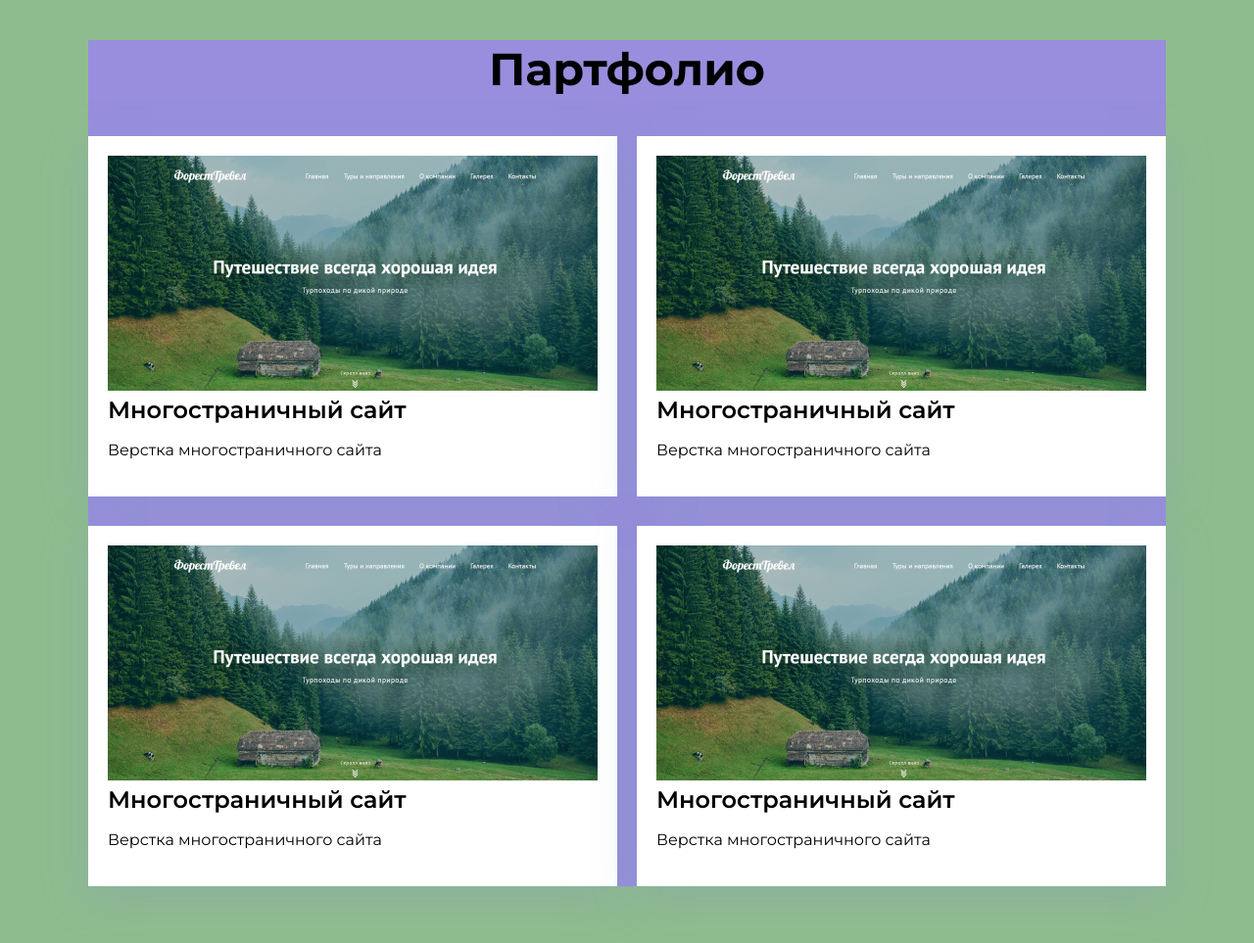
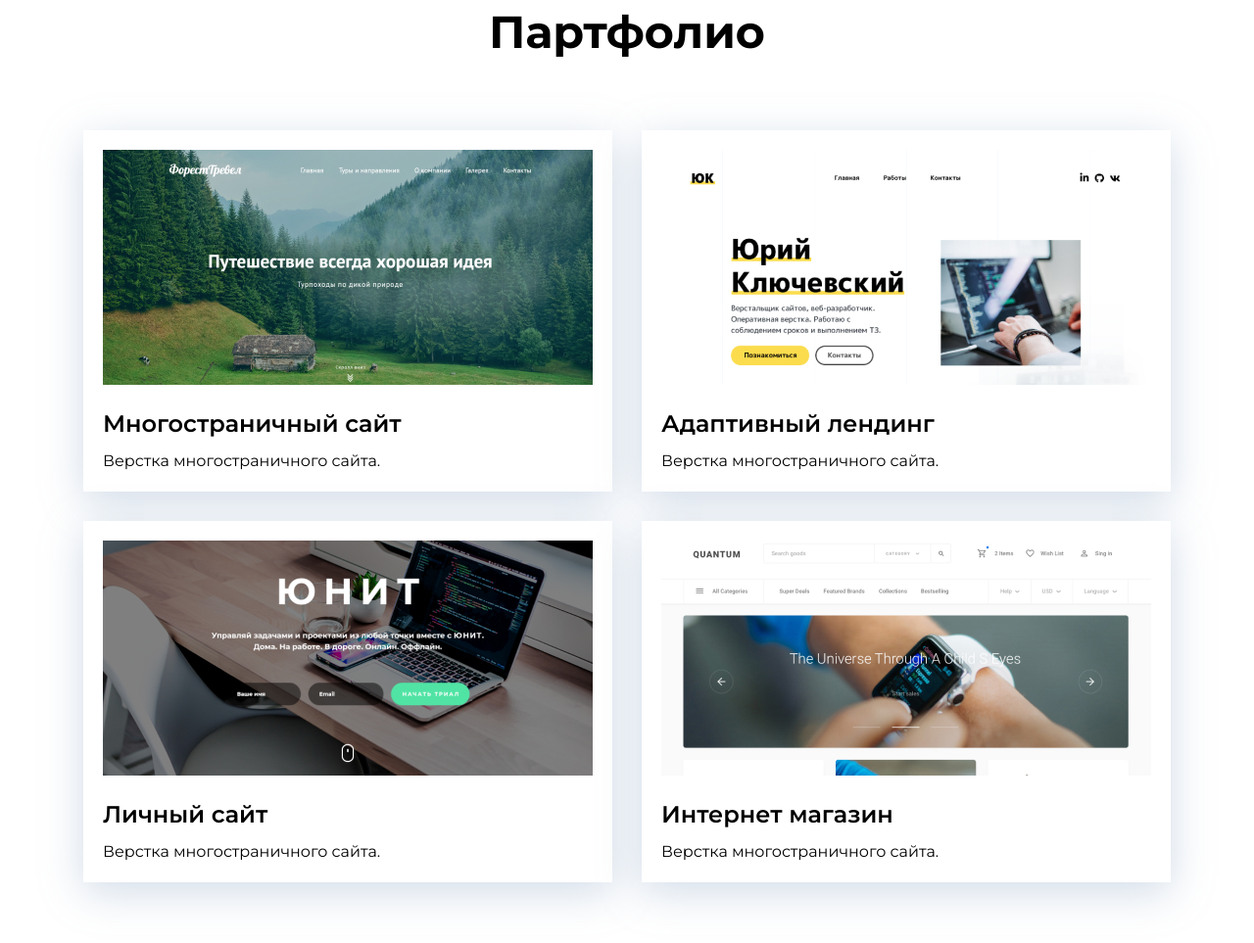
Before and after one commit to Front-Dru/web-html, a plain HTML site: page index.html in a window 1280 px wide. Shown: the part 877-1840 px from the top of the page at 98% size. Drawn offline with Linux system fonts and the light colour scheme.

Commit message:
mod-portfolio

```diff
--- a/css/main.css
+++ b/css/main.css
@@ -1,116 +1,132 @@
-*{
+* {
+    box-sizing: border-box;
+}
 
-    box-sizing: border-box;
+html {
+    scroll-behavior: smooth;
+}
 
-}
 body {
     margin: 0;
     font-family: 'Montserrat', sans-serif;
+    color: #000000;
+}
 
+img {
+    max-width: 100%;
 }
+
 .container {
-    max-width:  1100px;
+    max-width: 1140px;
     margin-left: auto;
     margin-right: auto;
-    background-color:rgb(152, 142, 221) ;
+    padding-left: 15px;
+    padding-right: 15px;
 }
 
+.none {
+    display: none !important;
+}
 
+/* Header */
 
 .header {
+    position: relative;
+    /* Определяем модель flex-box для блока .header */
     display: flex;
-    flex-direction:column ;
-    justify-content: center;
-    align-items: center;
-    position: relative;
+    flex-direction: column; /* Выстраиваем flex-элементы в колонку, основная ось - Y */
+    justify-content: center; /* Выравнивание по основной оси */
+    align-items: center; /* Выравнивание по поперечной оси */
 
-    margin: 0;
     width: 100%;
     height: 100vh;
-    background-color: #71a1e0;
-    background-image:url(./../img/header-img/header-bg.jpg);
+
+    background-color: #556983;
+    background-image: url("./../img/header-img/header-bg.jpg");
     background-size: cover;
     background-position: center;
 }
+
 .header-title {
     margin: 0;
     margin-bottom: 25px;
     font-weight: 700;
+    font-size: 56px;
     line-height: 130%;
     text-align: center;
     color: #FFFFFF;
+}
 
-}
-.Header-subtitle{
-    font-style: normal;
-    font-weight: 700;
+.header-subtitle {
+    margin: 0;
+    font-weight: bold;
     font-size: 16px;
     line-height: 150%;
-
     text-align: center;
     letter-spacing: 0.2em;
     text-transform: uppercase;
+    color: #FFFFFF;
+}
 
-    color: #FFFFFF;
-
-
-}
-.header-arrow{
+.header-arrow {
     width: 48px;
     height: 48px;
+
     position: absolute;
     bottom: 30px;
     left: 50%;
     transform: translate(-50%, 0);
 }
-/*Portfolio*/
-.portfolio{
-    background-color: darkseagreen;
+
+/* Portfolio */
+
+.portfolio {
     padding-top: 80px;
     padding-bottom: 115px;
 }
-.portfolio-header{
 
-
+.portfolio-header {
+    margin: 0;
+    margin-bottom: 70px;
     font-weight: 700;
     font-size: 46px;
     line-height: 130%;
-color: #000;
-
     text-align: center;
-}
-.portfolio-cards-wrapper{
-    display: flex;
-    flex-wrap:wrap ;
-    justify-content: space-between;
-
-}
-.card{
-    margin-bottom: 30px;
-    background-color: #FFFFFF;
-    min-width: 540px;
-    box-shadow: 0px 10px 40px rgba(126, 155, 189, 0.35);
-    padding: 20px;
+    color: #000000;
 }
 
-.card:last-child ,.card:nth-last-child(2){
+.portfolio-cards-wrapper {
+    display: flex;
+    flex-wrap: wrap;
+    justify-content: space-between;
+}
+
+.card {
+    margin-bottom: 30px;
+    padding: 20px;
+    max-width: 540px;
+    background-color: white;
+    box-shadow: 0px 10px 40px rgba(126, 155, 189, 0.35);
+}
+
+.card:last-child, .card:nth-last-child(2) {
     margin-bottom: 0;
 }
-.card-img{
-    margin-bottom: 0;
 
+.card-img {
+    margin-bottom: 20px;
 }
-.card-title{
+
+.card-title {
     margin: 0;
     margin-bottom: 13px;
     font-weight: 600;
     font-size: 24px;
     line-height: 130%;
-color: #000000;
 }
-.card p{
 
+.card p {
+    margin: 0;
     font-size: 16px;
     line-height: 130%;
-    color: #000000;
 }
--- a/index.html
+++ b/index.html
@@ -11,9 +11,9 @@
 <link href="https://fonts.googleapis.com/css2?family=Montserrat:wght@400;600;700&family=Roboto+Condensed&display=swap" rel="stylesheet">
 </head>
 <body>
-   <div class="header">
+   <div class="header" id="header">
     <h1 class="header-title">Иванов Андрей</h1>
-    <p class="Header-subtitle">Фрилансер,фронт-разроботчик,версталщик.</p>
+    <p class="header-subtitle">Фрилансер,фронт-разроботчик,версталщик.</p>
    </div>
    <div class="header-arrow">
     <img src="./img/header-img/chevron-down.svg" alt="arrow">
@@ -26,22 +26,22 @@
             <div class="card">
                 <img class="card-img"  src="./img/portfolio-img/forest.jpg" alt="Многостраничный сайт">
                 <h3 class="card-title">Многостраничный сайт</h3>
-                <p>Верстка многостраничного сайта</p>
+                <p>Верстка многостраничного сайта.</p>
             </div>
             <div class="card">
-                <img class="card-img"  src="./img/portfolio-img/forest.jpg" alt="Многостраничный сайт">
-                <h3 class="card-title">Многостраничный сайт</h3>
-                <p>Верстка многостраничного сайта</p>
+                <img class="card-img"  src="./img/portfolio-img/portfolio.jpg" alt="Многостраничный сайт">
+                <h3 class="card-title">Адаптивный лендинг</h3>
+                <p>Верстка многостраничного сайта.</p>
             </div>
             <div class="card">
-                <img class="card-img"  src="./img/portfolio-img/forest.jpg" alt="Многостраничный сайт">
-                <h3 class="card-title">Многостраничный сайт</h3>
-                <p>Верстка многостраничного сайта</p>
+                <img class="card-img"  src="./img/portfolio-img/unit.jpg" alt="Многостраничный сайт">
+                <h3 class="card-title">Личный сайт </h3>
+                <p>Верстка многостраничного сайта.</p>
             </div>
             <div class="card">
-                <img class="card-img"  src="./img/portfolio-img/forest.jpg" alt="Многостраничный сайт">
-                <h3 class="card-title">Многостраничный сайт</h3>
-                <p>Верстка многостраничного сайта</p>
+                <img class="card-img"  src="./img/portfolio-img/qvantum.jpg" alt="Многостраничный сайт">
+                <h3 class="card-title">Интернет магазин</h3>
+                <p>Верстка многостраничного сайта.</p>
             </div>
         </div>
     </div>
```
Lines whose indentation alone changed are shown as unchanged.
